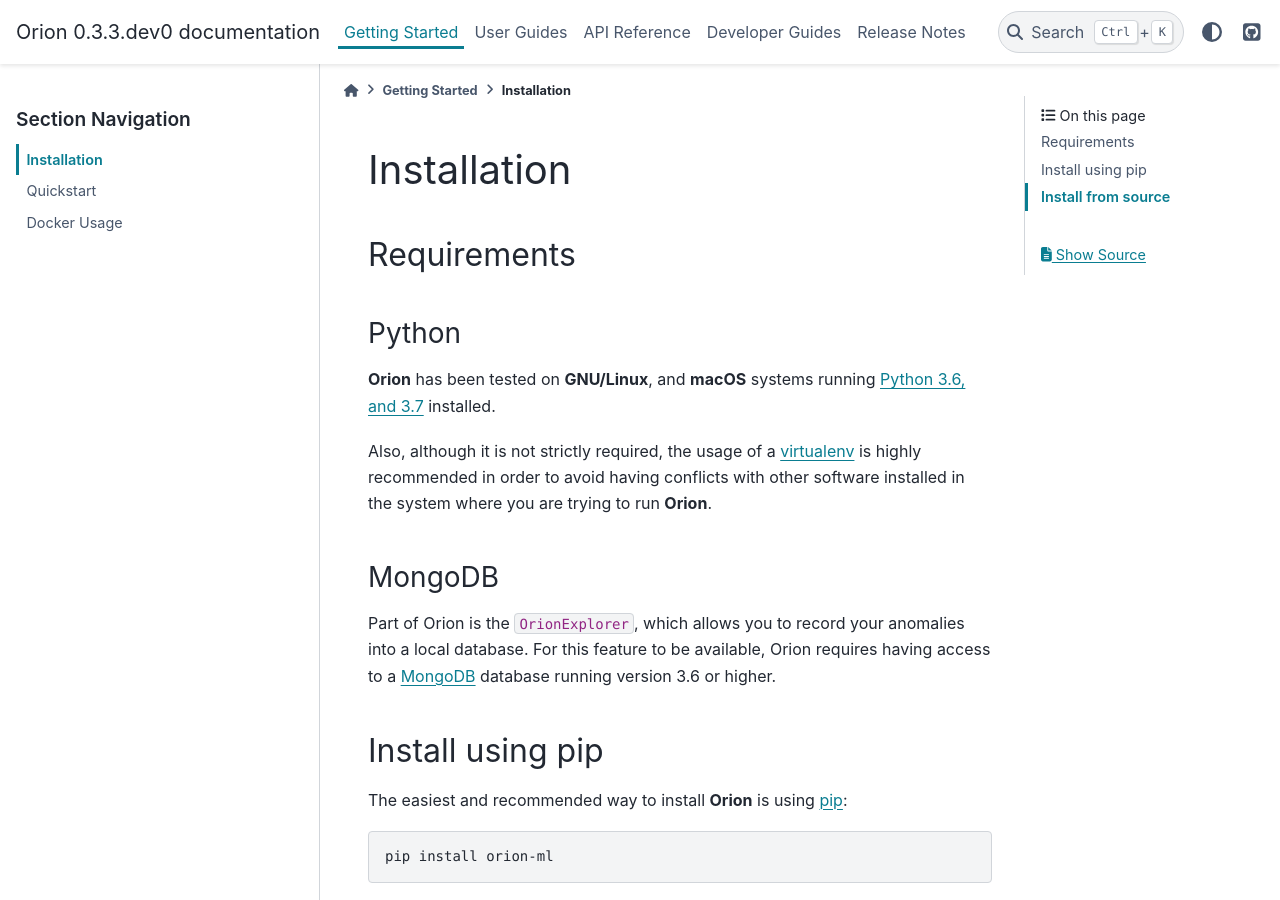
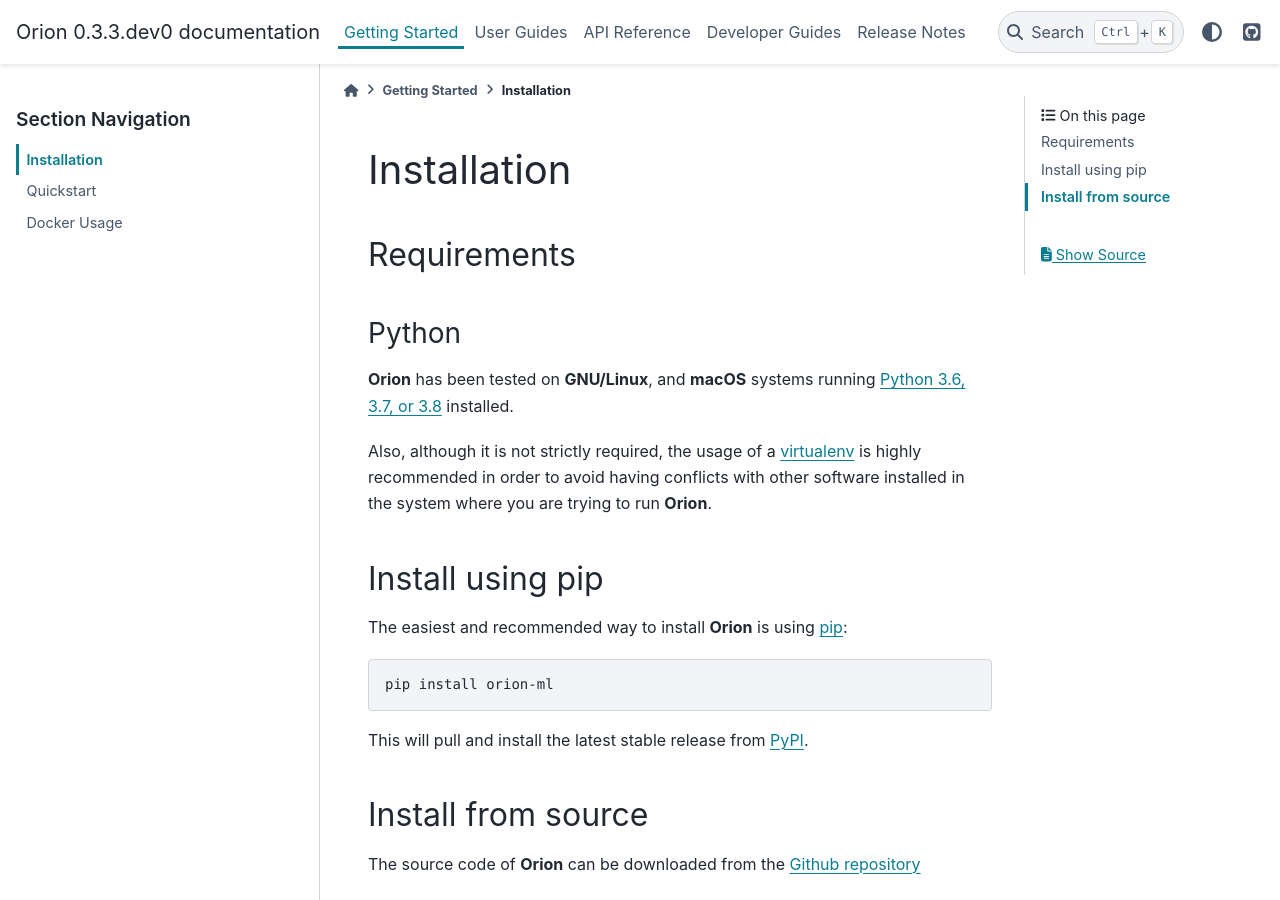
Before and after one commit to sintel-dev/Orion, a Sphinx documentation site: the page built from docs/getting_started/install.rst, in a window 1280 px wide and 900 px high. Built offline with Sphinx 7.4.7 and the PyData theme 0.15.4, drawn with Linux system fonts in a browser that asks for light colours.

Commit message:
add python 3.8

```diff
--- a/docs/getting_started/install.rst
+++ b/docs/getting_started/install.rst
@@ -10,15 +10,11 @@
 
 Python
 ~~~~~~
-**Orion** has been tested on **GNU/Linux**, and **macOS** systems running `Python 3.6, and 3.7`_ installed.
+**Orion** has been tested on **GNU/Linux**, and **macOS** systems running `Python 3.6, 3.7, or 3.8`_ installed.
 
 Also, although it is not strictly required, the usage of a `virtualenv`_ is highly recommended in
 order to avoid having conflicts with other software installed in the system where you are trying to run **Orion**.
 
-MongoDB
-~~~~~~~
-
-Part of Orion is the ``OrionExplorer``, which allows you to record your anomalies into a local database. For this feature to be available, Orion requires having access to a `MongoDB`_ database running version 3.6 or higher.
 
 Install using pip
 -----------------
@@ -55,8 +51,7 @@
 order to be able to run the tests and build the documentation. Instructions about this process
 can be found in the :ref:`contributing` guide.
 
-.. _Python 3.6, and 3.7: https://docs.python-guide.org/starting/installation/
-.. _MongoDB: https://www.mongodb.com/
+.. _Python 3.6, 3.7, or 3.8: https://docs.python-guide.org/starting/installation/
 .. _virtualenv: https://virtualenv.pypa.io/en/latest/
 .. _pip: https://pip.pypa.io
 .. _PyPI: https://pypi.org/
--- a/setup.py
+++ b/setup.py
@@ -91,6 +91,7 @@
         'Programming Language :: Python :: 3',
         'Programming Language :: Python :: 3.6',
         'Programming Language :: Python :: 3.7',
+        'Programming Language :: Python :: 3.8',
     ],
     description="Orion is a machine learning library built for unsupervised time series anomaly detection.",
     entry_points={
```
Also changed, not shown: README.md (+1 -0 lines), 1 other file.
